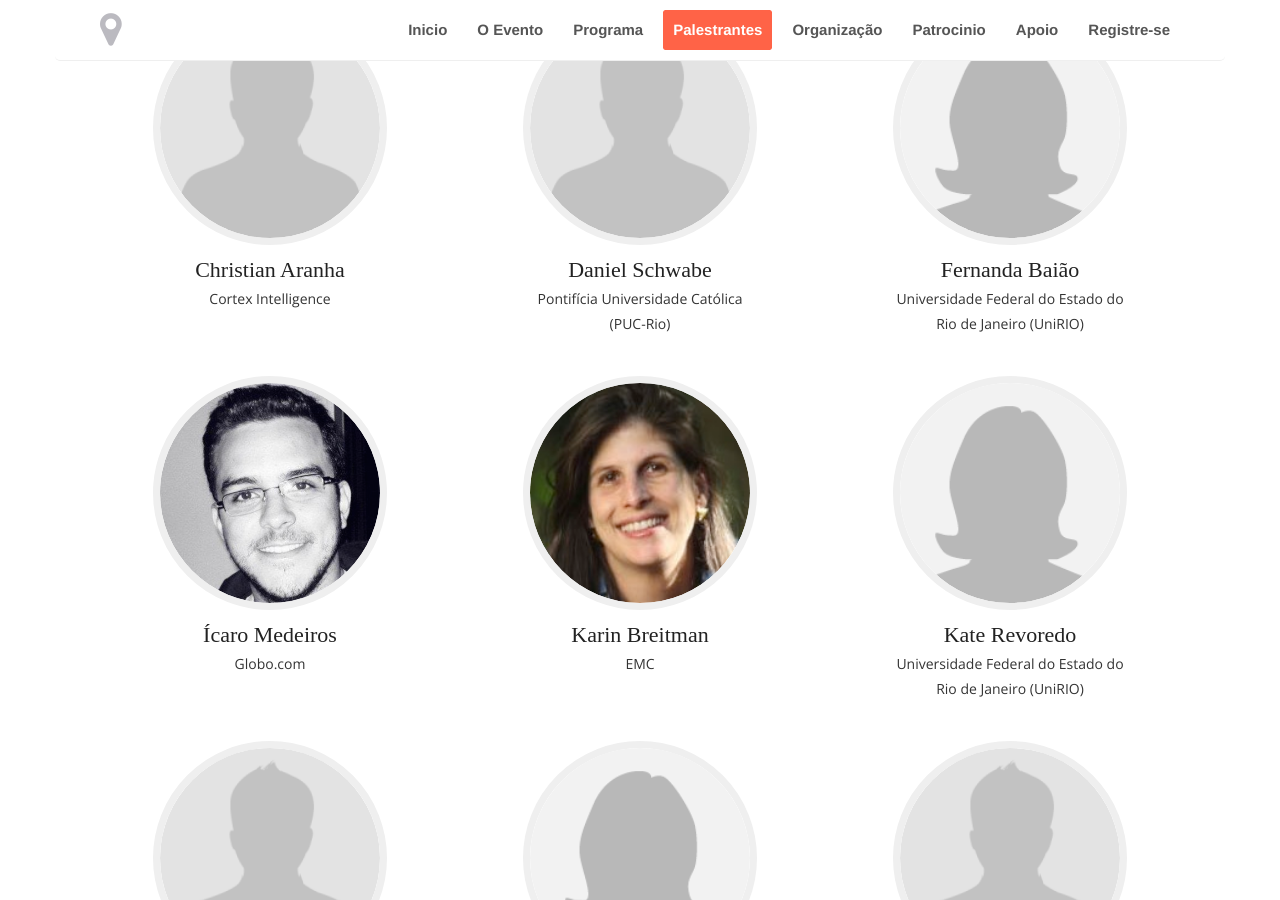
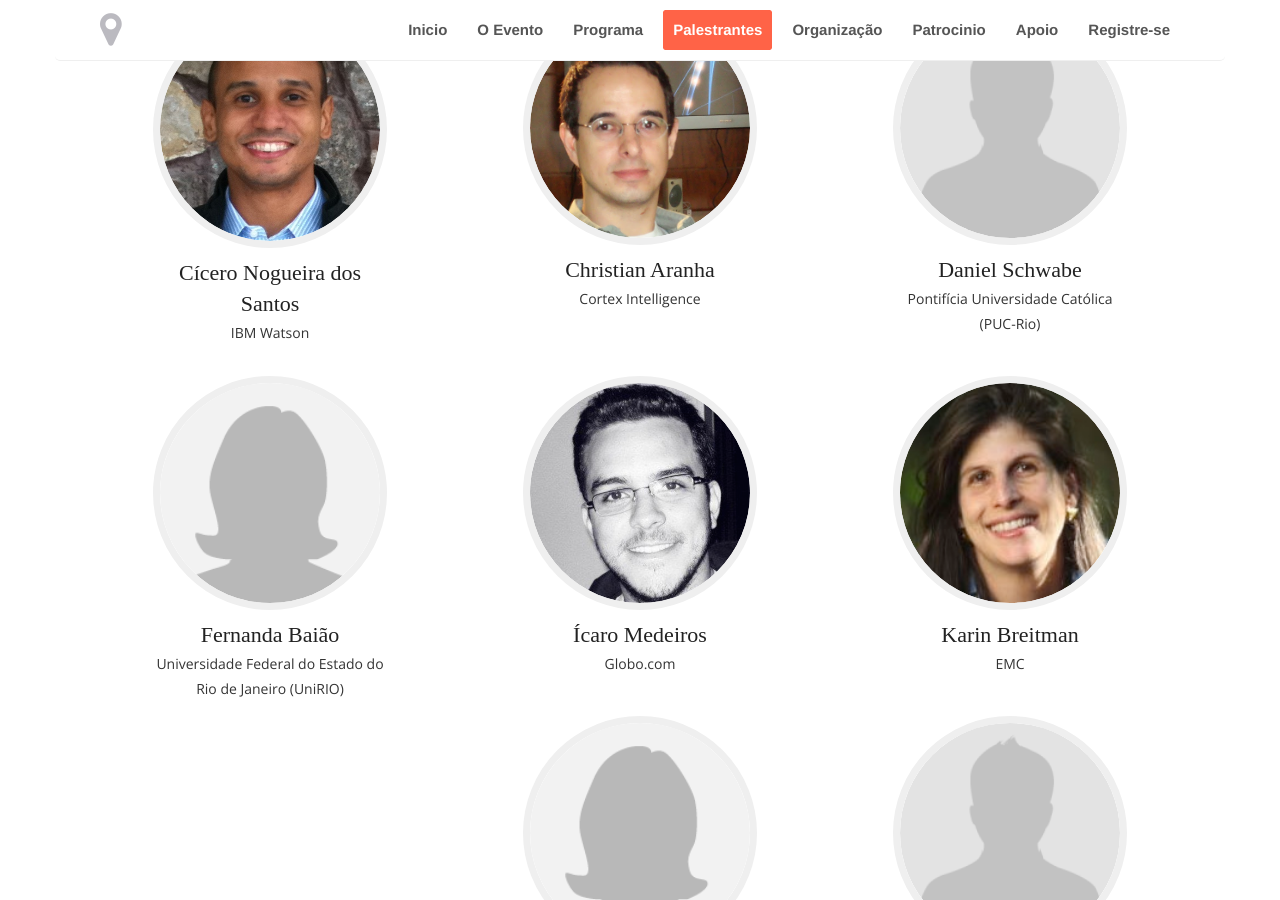
Before and after one commit to bianca-pereira/compsem.github.io, a Jekyll site: the page built from index.html, in a window 1280 px wide and 900 px high, scrolled down 3075 px. Built offline with Jekyll 4.4.1, drawn with Linux system fonts in a browser that asks for light colours; nearby versions of some CDN libraries; some web fonts are replaced; library files that are not in the unit come from our copies.

Commit message:
Inclusão dos dados do Cícero e do Christian

```diff
--- a/_layouts/default.html
+++ b/_layouts/default.html
@@ -324,11 +324,26 @@
 		    <div class="speaker">
 			<div class="speaker-info">
 			    <div class="speaker-photo">
-				<img src="images/speakers/no_pic.gif" alt="Christian Aranha">
+				<img src="images/speakers/cicero.jpg" alt="Cícero Nogueira dos Santos">
 			    </div>
 			    <div class="speaker-contacts">
-				<!--<a href="#" class="contact pull-left fa fa-linkedin"></a>-->
+				<a href="http://researcher.watson.ibm.com/researcher/view_person_pubs.php?person=br-cicerons&t=1" class="contact pull-left fa fa-university"></a>
 				<!--<a href="#" class="contact pull-right fa fa-linkedin"></a>-->
+			    </div>
+			</div>
+			<h3>Cícero Nogueira dos Santos</h3>
+			<p>IBM Watson</p>
+		    </div>
+		</div>
+		<div class="col-md-4 col-sm-6">
+		    <div class="speaker">
+			<div class="speaker-info">
+			    <div class="speaker-photo">
+				<img src="images/speakers/christian.jpg" alt="Christian Aranha">
+			    </div>
+			    <div class="speaker-contacts">
+				<!--<a href="#" class="contact pull-left fa fa-university"></a>-->
+				<a href="https://www.linkedin.com/in/cnaranha" class="contact pull-right fa fa-linkedin"></a>
 			    </div>
 			</div>
 			<h3>Christian Aranha</h3>
@@ -350,6 +365,8 @@
 			<p>Pontifícia Universidade Católica (PUC-Rio)</p>
 		    </div>
 		</div>
+
+		<div>&nbsp;</div>
 		<div class="col-md-4 col-sm-6">
 		    <div class="speaker">
 			<div class="speaker-info">
@@ -365,7 +382,6 @@
 			<p>Universidade Federal do Estado do Rio de Janeiro (UniRIO)</p>
 		    </div>
 		</div>
-		<div>&nbsp;</div>
 		<div class="col-md-4 col-sm-6">
 		    <div class="speaker">
 			<div class="speaker-info">
@@ -396,6 +412,7 @@
 			<p>EMC</p>
 		    </div>
 		</div>
+		<div>&nbsp;</div>
 		<div class="col-md-4 col-sm-6">
 		     <div class="speaker">
 			<div class="speaker-info">
@@ -411,7 +428,6 @@
 			<p>Universidade Federal do Estado do Rio de Janeiro (UniRIO)</p>
 			</div>
 		</div>
-		<div>&nbsp;</div>
 		<div class="col-md-4 col-sm-6">
 		    <div class="speaker">
 			<div class="speaker-info">
@@ -442,6 +458,7 @@
 			<p>Instituto Militar de Engenharia (IME)</p>
 		    </div>
 		</div>
+		<div>&nbsp;</div>
 		<div class="col-md-4 col-sm-6">
 		    <div class="speaker">
 			<div class="speaker-info">
@@ -457,7 +474,6 @@
 			<p>Fundação Getúlio Vargas (FGV)</p>
 		    </div>
 		</div>
-		<div>&nbsp;</div>
 		<div class="col-md-4 col-sm-6">
 		    <div class="speaker">
 			<div class="speaker-info">
```
Also changed, not shown: images/speakers/christian.jpg (added), images/speakers/cicero.jpg (added).
